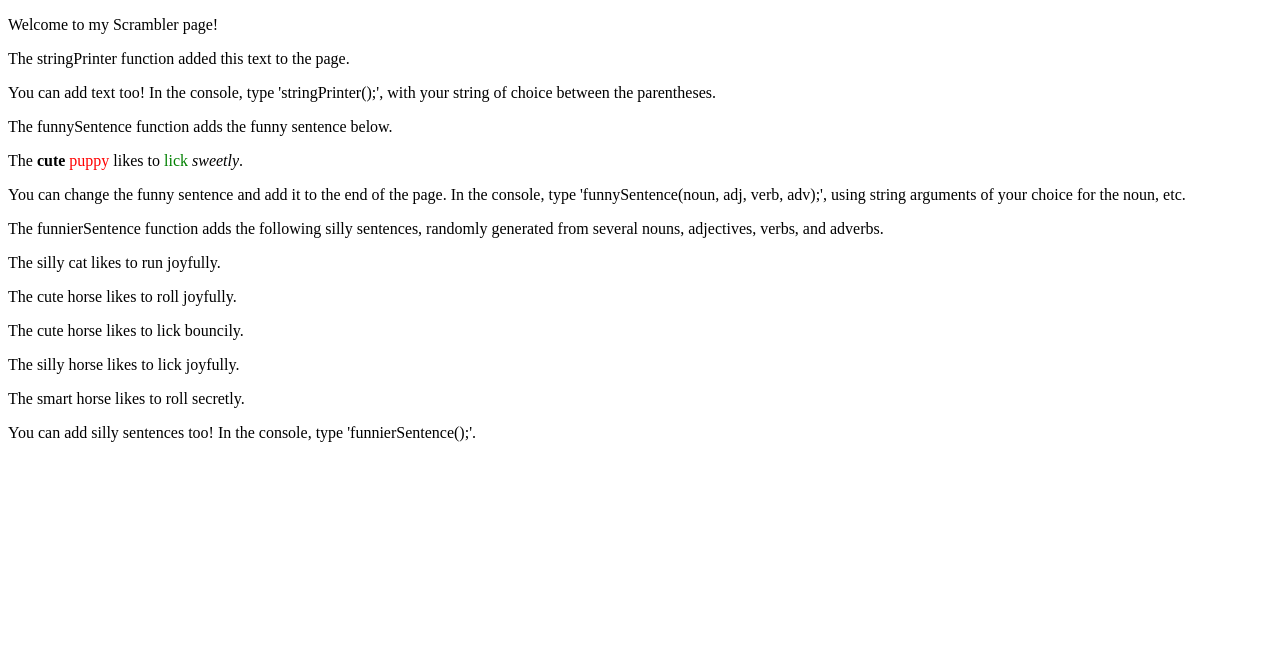
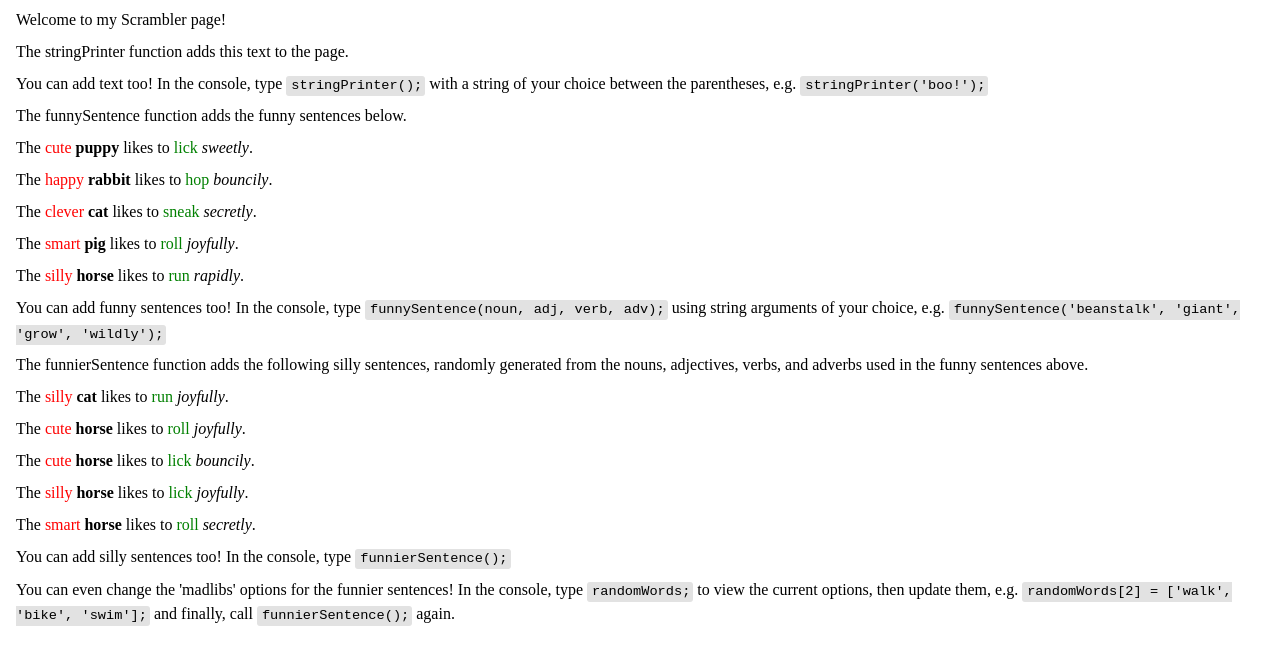
Before and after one commit to adfrench11/SavvySandbox, a plain HTML site: page projects/scrambler/index.html in a window 1280 px wide. Drawn offline with nearby package versions, Linux system fonts and the light colour scheme.

Commit message:
Improve scrambler

```diff
--- a/projects/scrambler/index.html
+++ b/projects/scrambler/index.html
@@ -5,7 +5,6 @@
   <meta name="viewport" content="width=device-width, initial-scale=1.0">
   <meta http-equiv="X-UA-Compatible" content="ie=edge">
   <title>Scrambler</title>
-  <link type="text/css" rel="stylesheet" href="style.css">
 </head>
 <body>
 
--- a/projects/scrambler/scrambler.js
+++ b/projects/scrambler/scrambler.js
@@ -1,16 +1,36 @@
+function setStyles() {
+  $('.noun').css('font-weight', 'bold');
+  $('.adj').css('color', 'red');
+  $('.verb').css('color', 'green');
+  $('.adv').css('font-style', 'italic');
+
+  var codeStyles = {
+    'background-color': '#e2e2e2',
+    'border-radius': '3px',
+    'padding': '2px 3px 3px 5px',
+    'font-size': '1.05em'
+  }
+
+  var pStyles = {
+    'line-height': '1.5',
+    'margin': '8px'
+  }
+
+  $('code').css(codeStyles);
+
+  $('p').css(pStyles);
+}
+
 function stringPrinter(string){
 	$('#output').append("<p>" + string + "</p>");
+  setStyles();
 }
 
 function funnySentence(noun, adj, verb, adv){
-  $('#output').append("<p>The <span class='adj'></span> <span class='noun'></span> likes to <span class='verb'></span> <span class='adv'></span>.</p>");
-  $('.noun').text(noun);
-  $('.adj').text(adj);
-  $('.verb').text(verb);
-  $('.adv').text(adv);
+  $('#output').append("<p>The <span class='adj'>" + adj + "</span> <span class='noun'>" + noun + "</span> likes to <span class='verb'>" + verb + "</span> <span class='adv'>" + adv + "</span>.</p>");
+  setStyles();
 }
 
-function funnierSentence(){
 var nouns = ["puppy", "rabbit", "cat", "pig", "horse"];
 var adjs = ["cute", "happy", "clever", "smart", "silly"];
 var verbs = ["lick", "hop", "sneak", "roll", "run"];
@@ -22,32 +42,33 @@ function funnierSentence(){
    return inputArray[index];
 }
 
+function funnierSentence(){
   var rNoun = pickRandom(randomWords[0]);
   var rAdj = pickRandom(randomWords[1]);
   var rVerb = pickRandom(randomWords[2]);
   var rAdv = pickRandom(randomWords[3]);
-  var sentence = "The " + rAdj + " " + rNoun + " likes to " + rVerb + " " + rAdv + ".";
 
-  stringPrinter(sentence);
+  funnySentence(rNoun, rAdj, rVerb, rAdv);
 }
 
 stringPrinter("Welcome to my Scrambler page!");
-stringPrinter("The stringPrinter function added this text to the page.");
-stringPrinter("You can add text too! In the console, type 'stringPrinter();', with your string of choice between the parentheses.");
-stringPrinter("The funnySentence function adds the funny sentence below.");
+stringPrinter("The stringPrinter function adds this text to the page.");
+stringPrinter("You can add text too! In the console, type <code>stringPrinter();</code> with a string of your choice between the parentheses, e.g. <code>stringPrinter('boo!');</code>");
+stringPrinter("The funnySentence function adds the funny sentences below.");
 
 funnySentence("puppy", "cute", "lick", "sweetly");
-// funnySentence("rabbit", "happy", "hop", "bouncily");
-// funnySentence("cat", "clever", "sneak", "secretly");
-// funnySentence("pig", "smart", "roll", "joyfully");
-// funnySentence("horse", "silly", "run", "rapidly");
+funnySentence("rabbit", "happy", "hop", "bouncily");
+funnySentence("cat", "clever", "sneak", "secretly");
+funnySentence("pig", "smart", "roll", "joyfully");
+funnySentence("horse", "silly", "run", "rapidly");
 
-stringPrinter("You can change the funny sentence and add it to the end of the page. In the console, type 'funnySentence(noun, adj, verb, adv);', using string arguments of your choice for the noun, etc.");
+stringPrinter("You can add funny sentences too! In the console, type <code>funnySentence(noun, adj, verb, adv);</code> using string arguments of your choice, e.g. <code>funnySentence('beanstalk', 'giant', 'grow', 'wildly');</code>");
 
-stringPrinter("The funnierSentence function adds the following silly sentences, randomly generated from several nouns, adjectives, verbs, and adverbs.");
+stringPrinter("The funnierSentence function adds the following silly sentences, randomly generated from the nouns, adjectives, verbs, and adverbs used in the funny sentences above.");
 
 for (i = 0; i < 5; i++){
   funnierSentence();
 }
 
-stringPrinter("You can add silly sentences too! In the console, type 'funnierSentence();'.");
+stringPrinter("You can add silly sentences too! In the console, type <code>funnierSentence();</code>");
+stringPrinter("You can even change the 'madlibs' options for the funnier sentences! In the console, type <code>randomWords;</code> to view the current options, then update them, e.g. <code>randomWords[2] = ['walk', 'bike', 'swim'];</code> and finally, call <code>funnierSentence();</code> again.");
--- a/projects/scrambler/style.css
+++ /dev/null
@@ -1,12 +0,0 @@
-.adj {
-  font-weight: bold;
-}
-.noun {
-  color: red;
-}
-.verb {
-  color: green;
-}
-.adv {
-  font-style: italic;
-}
```
Lines whose indentation alone changed are shown as unchanged.
